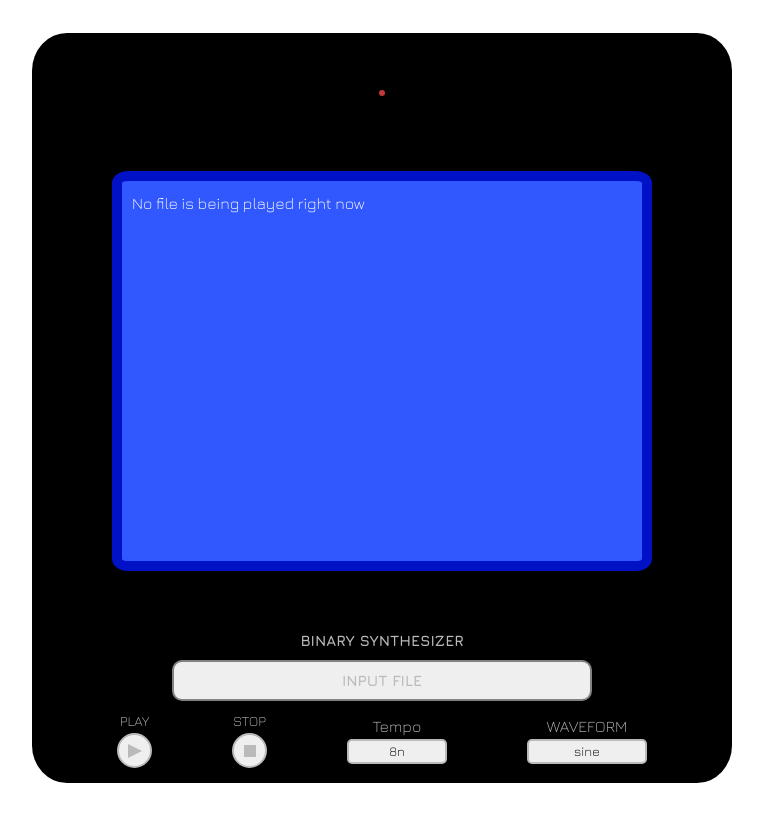
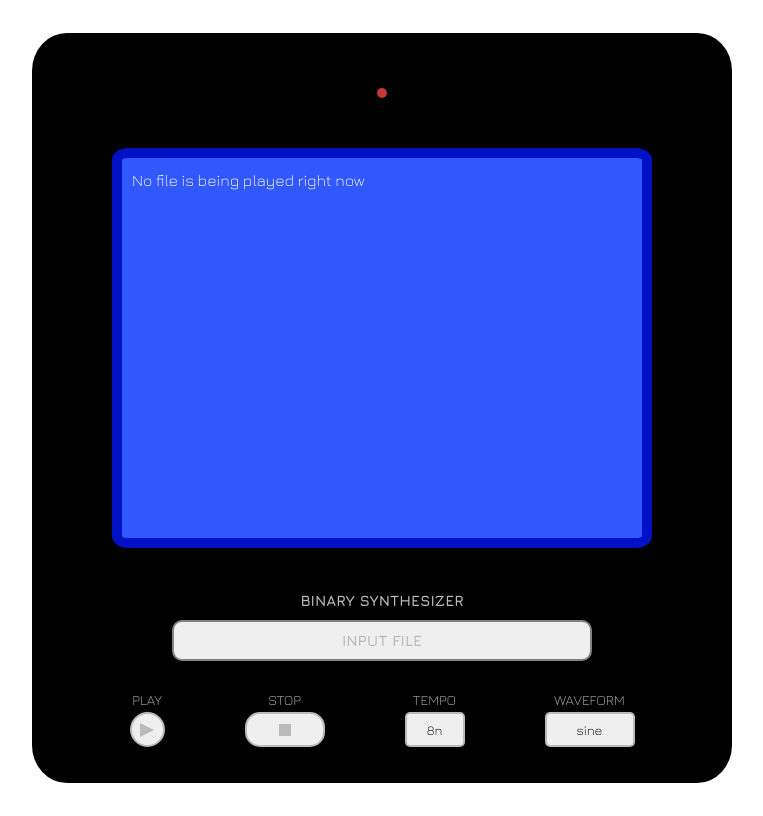
Before and after one commit to shanwhite/binary-synthesizer, a website: page front.html in a window 1280 px wide. Shown: the whole page, without its empty margins (266-1029 px from the left). Drawn offline with nearby package versions, Linux system fonts and the light colour scheme.

Commit message:
updated css

```diff
--- a/front.css
+++ b/front.css
@@ -10,7 +10,7 @@ body {
     height: 100vh; /* Full height of the viewport */
 }
 
-/* Effects all HTML pages */
+/* Affects all HTML pages */
 * {
     font-family: "Jura", sans-serif;
     font-optical-sizing: auto;
@@ -30,7 +30,7 @@ body {
 
 .Screen {
     position: relative;
-    bottom: 5%;
+    bottom: 8%; /* originally 5% */
     width: 540px;
     height: 480px;
     border-radius: 3%;
@@ -75,8 +75,8 @@ body {
 
 .Light {
     position: relative;
-    height: 6px;
-    width: 6px;
+    height: 10px;
+    width: 10px;
     border-radius: 50%;
     background: rgb(197, 56, 56);
 }
@@ -84,7 +84,7 @@ body {
 /* Container for "BINARY SYNTHESISER" */
 .Container_2 {
     position: absolute;
-    bottom: 123px;
+    bottom: 163px; /* originally 123px */
     width: 550px;
     height: 40px;
     display: flex;
@@ -102,7 +102,7 @@ body {
 /* Container for Input file button */
 .Container_3 {
     position: absolute;
-    bottom: 83px;
+    bottom: 123px; /* originally 83px */
     width: 550px;
     height: 40px;
     display: flex;
@@ -123,7 +123,7 @@ body {
 /* Container for play button and stop button */
 .Button_container {
     position: absolute;
-    bottom: 3px;
+    bottom: 24px; /* originally 3px */
     width: 550px;
     height: 80px;
     display: flex;
@@ -134,7 +134,7 @@ body {
 }
 
 .Play-container {
-    bottom: 15px;
+    bottom: 30px; /* originally 3px */
     display: flex;
     align-items: center;
     flex-direction: column;
@@ -187,8 +187,8 @@ body {
 /* Stop button */
 .Stop-button {
     height: 35px;
-    width: 35px;
-    border-radius: 50%;
+    width: 80px;
+    border-radius: 15px;
     display: flex;
     align-items: center;
     justify-content: center;
@@ -212,14 +212,14 @@ body {
 
 .Tempo {
     position: relative;
-    font-size: 16px;
+    font-size: 14px;
     color: rgb(186, 186, 186);
     margin-bottom: 4px;
 }
 
 .Tempo-button {
-    height: 25px;
-    width: 100px;
+    height: 35px;
+    width: 60px;
     border-radius: 5px;
     display: flex;
     align-items: center;
@@ -237,14 +237,14 @@ body {
 
 .Waveform {
     position: relative;
-    font-size: 16px;
+    font-size: 14px;
     color: rgb(186, 186, 186);
     margin-bottom: 4px;
 }
 
 .Waveform-button {
-    height: 25px;
-    width: 120px;
+    height: 35px;
+    width: 90px;
     border-radius: 5px;
     display: flex;
     align-items: center;
@@ -252,6 +252,7 @@ body {
     border: 2px solid rgb(186, 186, 186);
 }
 
-.current-bit {
+.current-bit, .current-byte {
     font-weight: bold;
+    color: rgb(255, 112, 103);
 }
--- a/front.html
+++ b/front.html
@@ -48,7 +48,7 @@
 
         <!-- Tempo Button -->
         <div class="Tempo-container">
-          <div class="Tempo">Tempo</div>
+          <div class="Tempo">TEMPO</div>
           <button class="Tempo-button" id="changeTempo">
             <div class="text-Tempo">8n</div>
           </button>
--- a/scripts.js
+++ b/scripts.js
@@ -3,7 +3,7 @@ const waveforms = ["sine", "square", "triangle", "sawtooth"];
 let currentWaveformIndex = 0;
 
 // Define available note timings and set the default
-const noteTimings = ["8n", "16n", "4n", "2n"];
+const noteTimings = ["8n", "16n", "2n", "4n"];
 let currentTimingIndex = 0;
 
 // Trigger file input when the button is clicked
@@ -123,7 +123,11 @@ document.getElementById("playAudio").addEventListener("click", async function ()
                     }
                 }).join('');
 
+                // Highlight the current byte
+                const highlightedByte = `<span class="current-byte">${bits.join('')}</span>`;
+
                 // Update the output to reflect the bold current bit
+                // Change ${highlightedBit} to ${highlightedByte} if you want to highlight the byte instead
                 outputDiv.innerHTML = `<pre>${binaryArray.slice(0, index).join(' ')} ${highlightedBit} ${binaryArray.slice(index + 1).join(' ')}</pre>`;
 
                 index++;
```
